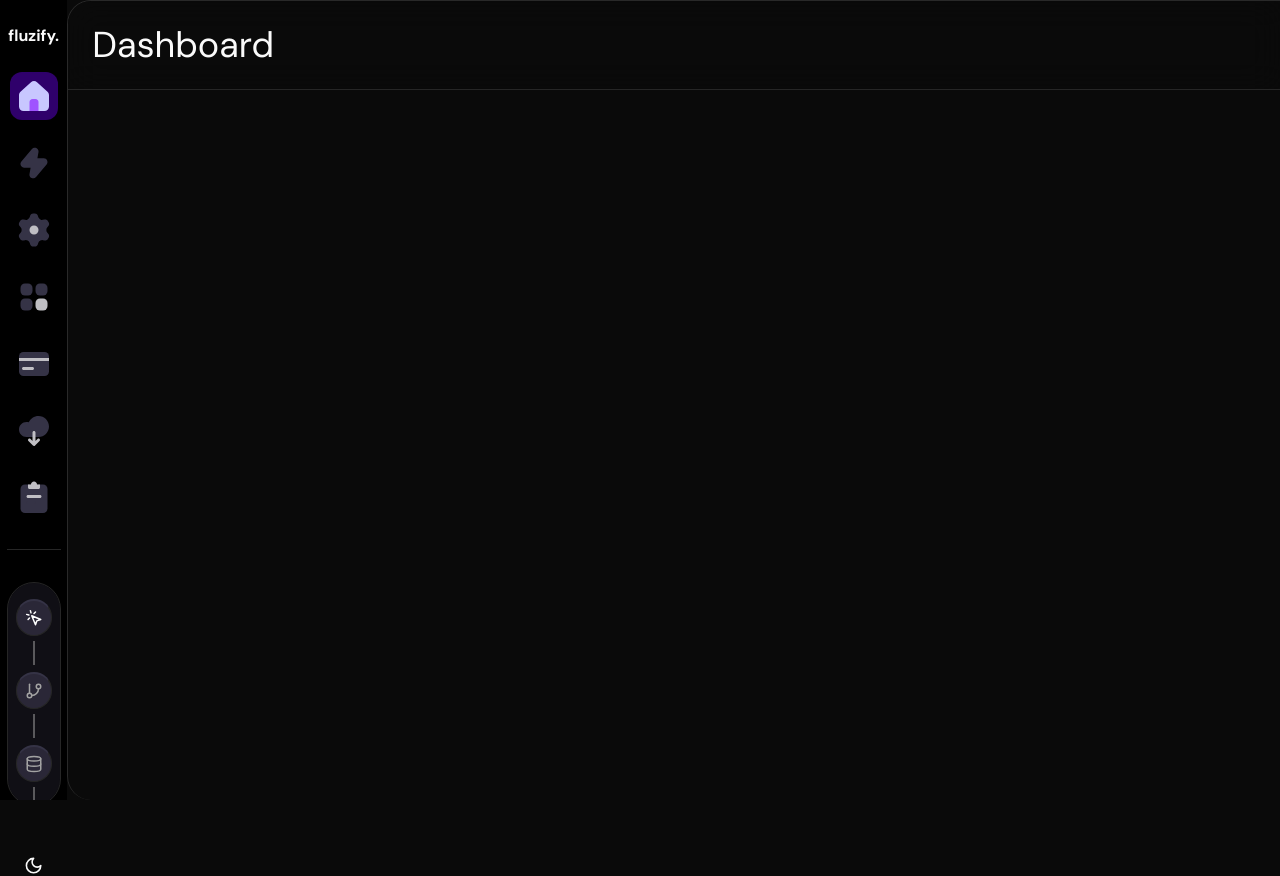
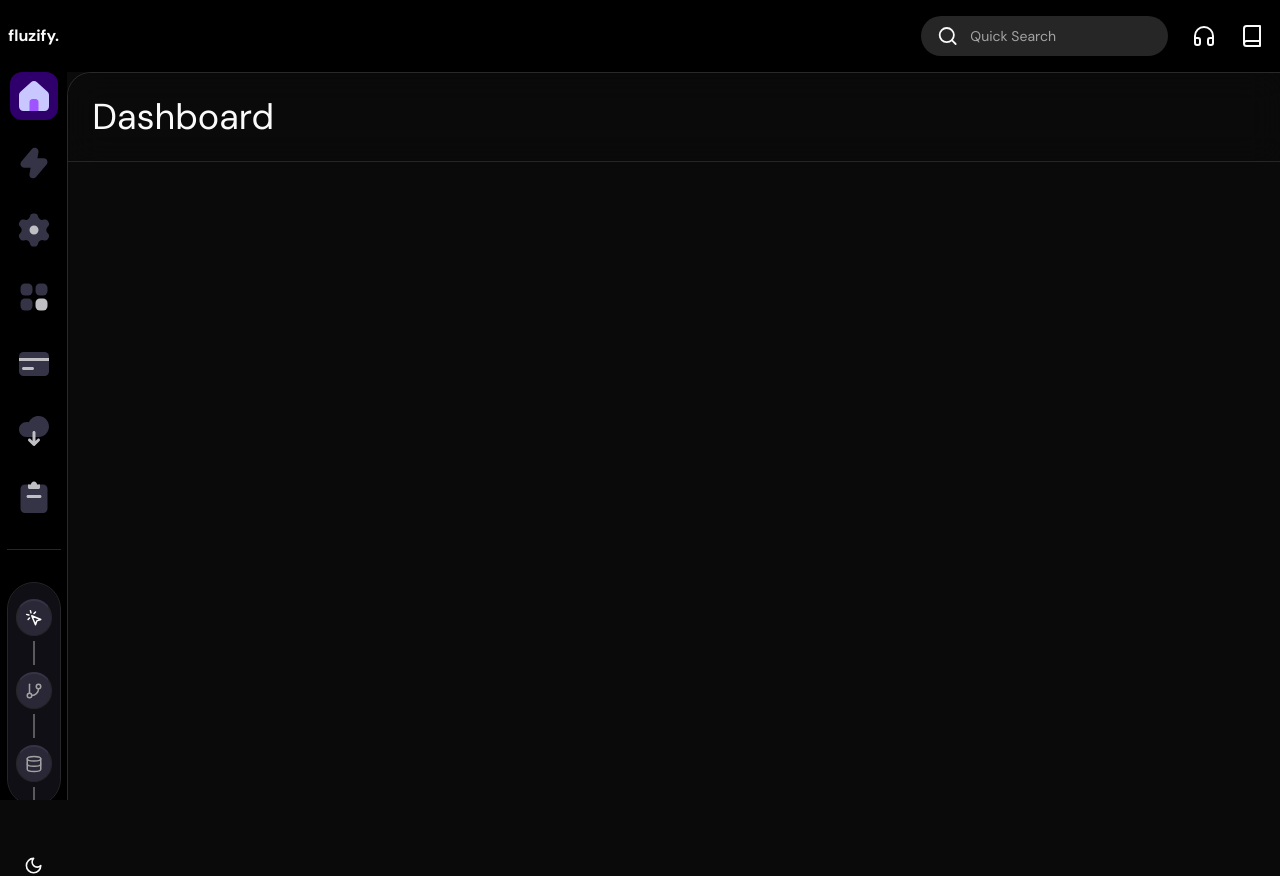
Before and after one commit to The-Naveen-Chandra/Fluzify-automation-builder, a Next.js app: page /dashboard in a window 1280 px wide. Built offline with nearby package versions, Linux system fonts and the light colour scheme.

Commit message:
Dev: Info bar component
Co-Authored-By: Naveen Chandra <89125446+07Naveen@users.noreply.github.com>

```diff
--- a/src/app/(main)/layout.tsx
+++ b/src/app/(main)/layout.tsx
@@ -1,5 +1,6 @@
 import React from "react";
 import Sidebar from "@/components/sidebar";
+import InfoBar from "@/components/infobar";
 
 type Props = {
   children: React.ReactNode;
@@ -9,7 +10,10 @@
   return (
     <div className="flex overflow-hidden h-screen">
       <Sidebar />
-      <div className="w-full">{children}</div>
+      <div className="w-full">
+        <InfoBar />
+        {children}
+      </div>
     </div>
   );
 };
--- /dev/null
+++ b/src/components/infobar/index.tsx
@@ -0,0 +1,47 @@
+"use client";
+
+import { Book, Headphones, Search } from "lucide-react";
+import { Input } from "@/components/ui/input";
+
+import {
+  Tooltip,
+  TooltipContent,
+  TooltipProvider,
+  TooltipTrigger,
+} from "@/components/ui/tooltip";
+
+const InfoBar = () => {
+  return (
+    <div className="flex flex-row justify-end gap-6 items-center px-4 py-4 w-full dark:bg-black ">
+      <span className="flex items-center rounded-full bg-muted px-4">
+        <Search />
+        <Input
+          placeholder="Quick Search"
+          className="border-none bg-transparent"
+        />
+      </span>
+      <TooltipProvider>
+        <Tooltip delayDuration={0}>
+          <TooltipTrigger>
+            <Headphones />
+          </TooltipTrigger>
+          <TooltipContent>
+            <p>Contact Support</p>
+          </TooltipContent>
+        </Tooltip>
+      </TooltipProvider>
+      <TooltipProvider>
+        <Tooltip delayDuration={0}>
+          <TooltipTrigger>
+            <Book />
+          </TooltipTrigger>
+          <TooltipContent>
+            <p>Guide</p>
+          </TooltipContent>
+        </Tooltip>
+      </TooltipProvider>
+    </div>
+  );
+};
+
+export default InfoBar;
--- /dev/null
+++ b/src/components/ui/input.tsx
@@ -0,0 +1,25 @@
+import * as React from "react"
+
+import { cn } from "@/lib/utils"
+
+export interface InputProps
+  extends React.InputHTMLAttributes<HTMLInputElement> {}
+
+const Input = React.forwardRef<HTMLInputElement, InputProps>(
+  ({ className, type, ...props }, ref) => {
+    return (
+      <input
+        type={type}
+        className={cn(
+          "flex h-10 w-full rounded-md border border-input bg-background px-3 py-2 text-sm ring-offset-background file:border-0 file:bg-transparent file:text-sm file:font-medium placeholder:text-muted-foreground focus-visible:outline-none focus-visible:ring-2 focus-visible:ring-ring focus-visible:ring-offset-2 disabled:cursor-not-allowed disabled:opacity-50",
+          className
+        )}
+        ref={ref}
+        {...props}
+      />
+    )
+  }
+)
+Input.displayName = "Input"
+
+export { Input }
```
